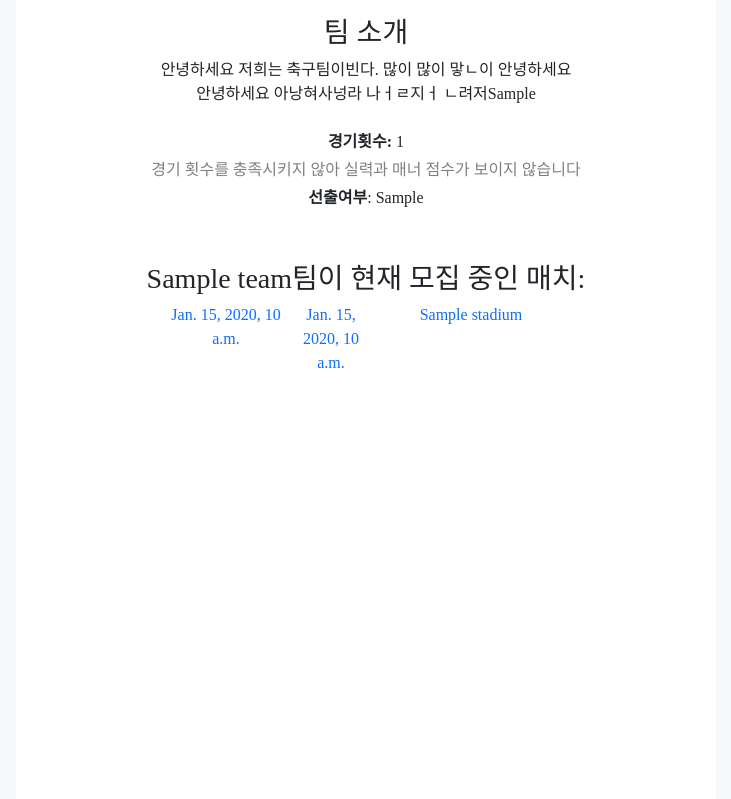
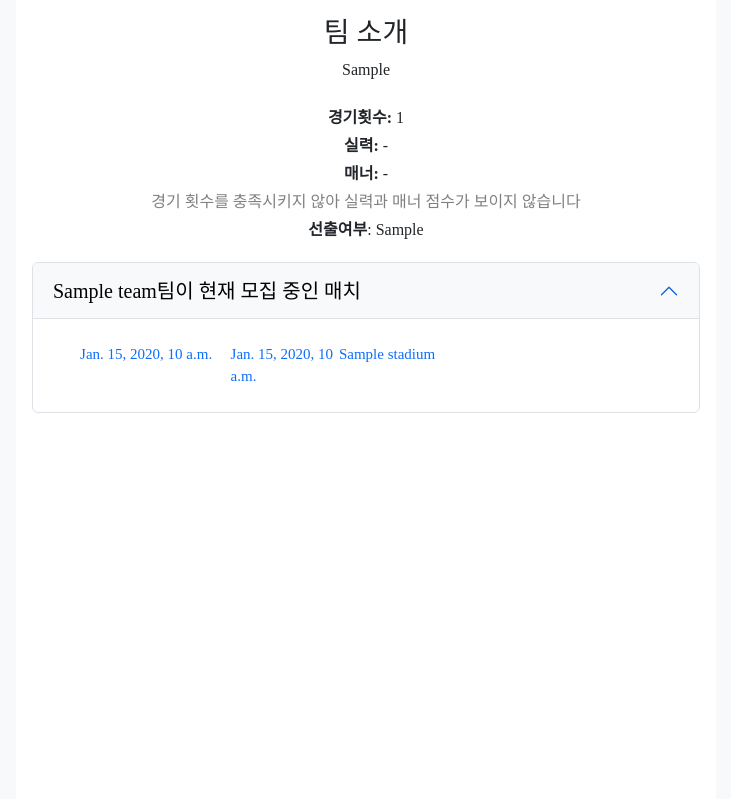
Before and after one commit to matchingMatch/matchingMatch, a Django app: template server/apps/matchingMatch/templates/matchingMatch/team_detail.html in a window 1280 px wide. Shown: the part 120-919 px from the top of the page, without its empty margins (274-1005 px from the left). Run offline with Django 3.2, Linux system fonts and the light colour scheme; the template is opened without the code that fills it: most values are stand-ins (such as "Sample title", 1, 10 or a date in 2020); some libraries are stand-ins or nearby versions; some web fonts are replaced.

Commit message:
[fix] 전체 css 찐 마무리

```diff
--- a/server/apps/matchingMatch/templates/matchingMatch/match_detail.html
+++ b/server/apps/matchingMatch/templates/matchingMatch/match_detail.html
@@ -84,7 +84,7 @@
 						{% endif %}
 						<br />
 
-						<a href="{% url 'matchingMatch:team_detail' match.host_id.pk %}" style="text-decoration: none;">
+						<a href="{% url 'matchingMatch:team_detail' match.host_id.pk %}" style="text-decoration: none; font-size:18px;">
 							{{match.host_id.team_name}}
 						</a>
 					</div>
@@ -98,7 +98,7 @@
 						<br />
 
 						<a
-							href="{% url 'matchingMatch:team_detail' match.participant_id.pk %}" style="text-decoration: none;"
+							href="{% url 'matchingMatch:team_detail' match.participant_id.pk %}" style="text-decoration: none; font-size:18px;"
 						>
 							{{match.participant_id.team_name}}
 						</a>
@@ -151,6 +151,7 @@
 					</button>
 				</div>
 				{% endif %} {% endif %}
+
 			</div>
 		</div>
 	</main>
--- a/server/apps/matchingMatch/templates/matchingMatch/team_detail.html
+++ b/server/apps/matchingMatch/templates/matchingMatch/team_detail.html
@@ -15,7 +15,7 @@
         <div class="team-intro text-center mb-4">
           <div><h3>팀 소개</h3></div>
           <div style="margin:auto; width:60%;
-          height: 50%; ">안녕하세요 저희는 축구팀이빈다. 많이 많이 맣ㄴ이 안녕하세요 안녕하세요 아낭혀사넝라 나ㅓㄹ지ㅓ ㄴ려저{{team.team_intro}}</div>
+          height: 50%; ">{{team.team_intro}}</div>
         </div>
         <div class = "team-info">
           <div class="my-1"><strong>경기횟수:</strong> {{team.match_count}}</div>
@@ -23,21 +23,34 @@
           <div class="my-1"><strong>실력:</strong> {{level}}</div>
           <div class="my-1"><strong>매너:</strong> {{manner}}</div>
           {% else %}
+          <div class="my-1"><strong>실력:</strong> - </div>
+          <div class="my-1"><strong>매너:</strong> - </div>
           <div style="color:gray;">경기 횟수를 충족시키지 않아 실력과 매너 점수가 보이지 않습니다</div>
           {% endif %}
           <div class="my-1"><strong>선출여부</strong>: {{team.pre_proplayer}}</div>
         </div>
       </div class = "team-detail-bottom">
 
-      <div class="team_match justify-content-center text-center my-5">
-        <h3>{{team.team_name}}팀이 현재 모집 중인 매치:</h3>
+
+
+
+
+      <div class="waiting accordion m-3" id="accordionExample" style="font-size:12px;">
+        <div class="accordion-item">
+          <h2 class="accordion-header" id="headingOne">
+              <button class="accordion-button bg-light text-center" type="button" data-bs-toggle="collapse" data-bs-target="#collapseOne" aria-expanded="true" aria-controls="collapseOne" style="color:black; font-size:20px;">
+                {{team.team_name}}팀이 현재 모집 중인 매치
+              </button>
+          </h2>
+          <div id="collapseOne" class="accordion-collapse collapse show" aria-labelledby="headingOne" data-bs-parent="#accordionExample">
+              <div class="accordion-body">
                 {% for match in match_list %}
-        <div class="my-1">
+                <div class="my-2 justify-content-center" style="margin:auto; font-size:15px;">
                   <a href="{% url 'matchingMatch:match_detail' match.pk%}" style="text-decoration:none;">
-            <div class="row" style="width: 60%; margin:auto;" >
-              <div class="col-4" style="padding:0;">{{match.date}}</div>
+                    <div class="row justify-content-center" >
+                      <div class="col-3" style="padding-right:0;">{{match.date}}</div>
                       <div class="col-2" style="padding:0;">{{match.start_time}}</div>
-              <div class="col-6" style="padding:0;">{{match.stadium}}</div>
+                      <div class="col-6" style="padding-left:0;">{{match.stadium}}</div>
                     </div>
                   </a>
                 </div>
@@ -45,5 +58,12 @@
               </div>
           </div>
       </div>
+    </div>
+
+
+
+
+    </div>
+  </div>
 </body>
 {% endblock content %}
```
Lines whose indentation alone changed are shown as unchanged.
